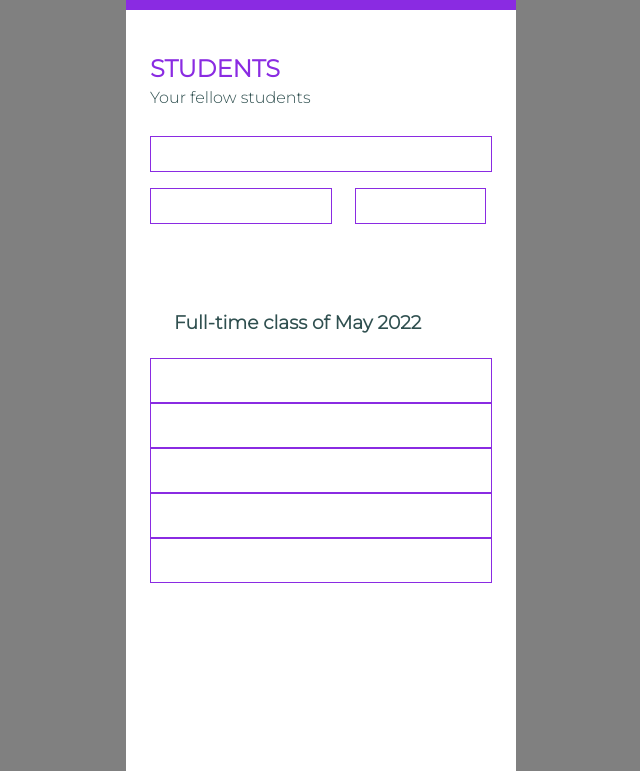
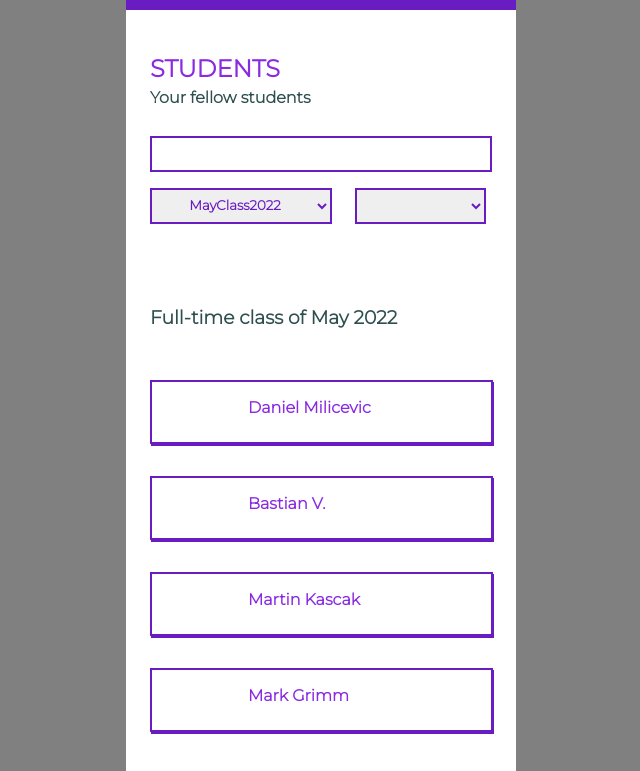
Before and after one commit to markgrimmcodes/checkpoint-web-dev-foundation, a plain HTML site: page index.html in a window 1280 px wide. Shown: the part 75-846 px from the top of the page, without its empty margins (386-1026 px from the left). Drawn offline with Linux system fonts and the light colour scheme.

Commit message:
feat:adds student element stylings

```diff
--- a/index.html
+++ b/index.html
@@ -36,21 +36,27 @@
           </svg>
         </header>
 
-        <div class="student-wrap">
+        <section class="student-wrap">
           <h2 class="sheet-head">STUDENTS</h2>
           <p class="sub-heading">Your fellow students</p>
-          <div class="searchbar"></div>
-          <div class="dropdown" id="classes"></div>
-          <div class="dropdown" id="times"></div>
-        </div>
-        <div class="may-class">
+          <input class="searchbar"></input>
+          <select class="dropdown" id="classes">
+              <option class="options">MayClass2022</option>
+              <option class="options">AprilClass2022</option>
+              <option class="options">MarchClass2022</option>
+          </select>
+          <select class="dropdown" id="times"></select>
+        </section>
+        <section class="may-class">
           <h3>Full-time class of May 2022</h3>
-          <div class="student" id="student1"></div>
-          <div class="student" id="student2"></div>
-          <div class="student" id="student3"></div>
-          <div class="student" id="student4"></div>
-          <div class="student" id="student5"></div>
-        </div>
+
+              <ul class="student-links">
+          <li class="student" id="student1"><span>Daniel Milicevic</span></li>
+          <li class="student" id="student2"><span>Bastian V.</span></li>
+          <li class="student" id="student3"><span>Martin Kascak</span></li>
+          <li class="student" id="student4"><span>Mark Grimm</span></li>
+              </ul>
+        </section>
       </div>
     </main>
   </body>
--- a/style.css
+++ b/style.css
@@ -7,6 +7,7 @@ html {
   font-family: Montserrat;
   color: blueviolet;
   font-size: 16px;
+  --theme-color: #6a1cc3;
 }
 body {
   margin: 0 auto;
@@ -36,11 +37,9 @@ h1 {
 .sub-heading {
   margin-top: 3px;
   grid-row: 2;
+  font-weight: bold;
 }
 
-h3 {
-  margin: 1.5rem;
-}
 .sub-heading,
 h3 {
   color: darkslategray;
@@ -59,7 +58,7 @@ body {
   grid-template-rows: 10% 30% 60%;
 }
 .main-header {
-  background-color: blueviolet;
+  background-color: var(--theme-color);
 }
 .box-head {
   position: absolute;
@@ -79,21 +78,24 @@ body {
   padding: 1.5rem;
   grid-template-columns: 60% 40%;
   grid-template-rows: 1fr 1fr 1fr 1fr;
-  justify-content: ;
 }
 .searchbar {
   position: absolute;
   width: 100%;
   height: 36px;
-  border: 1px solid blueviolet;
+  border: 2px solid var(--theme-color);
   grid-column: 1 / 3;
   grid-row: 3;
+  font-weight: bold;
+  display: flex;
+  align-items: center;
+  padding: 0.2rem;
 }
 #classes {
   position: absolute;
   width: 182px;
   height: 36px;
-  border: 1px solid blueviolet;
+  border: 2px solid var(--theme-color);
   grid-column: 1;
   grid-row: 4;
 }
@@ -101,19 +103,63 @@ body {
   position: absolute;
   width: 131px;
   height: 36px;
-  border: 1px solid blueviolet;
+  border: 2px solid var(--theme-color);
   grid-column: 2;
   grid-row: 4;
 }
-.mayclass {
+.may-class {
+  width: 100%;
   position: absolute;
+  display: flex;
+  padding: 1.5rem;
+  margin: 0;
   grid-row: 3;
-  display: flex;
-  flex-direction: row;
 }
 .student {
-  position: relative;
+  border: 2px solid var(--theme-color);
+  padding: 1rem;
+  margin: 1rem;
   width: 100%;
-  height: 45px;
-  border: 1px solid blueviolet;
+  height: 4rem;
+  padding-left: 6rem;
+  transition: 0.2s;
+  font-weight: bold;
+  box-shadow: 1px 2px var(--theme-color);
 }
+.student-links {
+  list-style: none;
+  padding: 0;
+  position: absolute;
+  top: 5.3rem;
+  width: 88%;
+  display: flex;
+  flex-flow: column;
+  align-items: center;
+}
+#student1:hover {
+  box-shadow: 2px 4px var(--theme-color);
+  transform: scale(1.01);
+}
+#student2:hover {
+  box-shadow: 2px 4px var(--theme-color);
+  transform: scale(1.01);
+}
+#student3:hover {
+  box-shadow: 2px 4px var(--theme-color);
+  transform: scale(1.01);
+}
+#student4:hover {
+  box-shadow: 2px 4px var(--theme-color);
+  transform: scale(1.01);
+}
+.dropdown {
+  font-family: Montserrat;
+  color: var(--theme-color);
+  font-weight: bold;
+  text-align: center;
+}
+.options {
+  font-family: Montserrat;
+  font-weight: bold;
+  text-align: center;
+}
```
